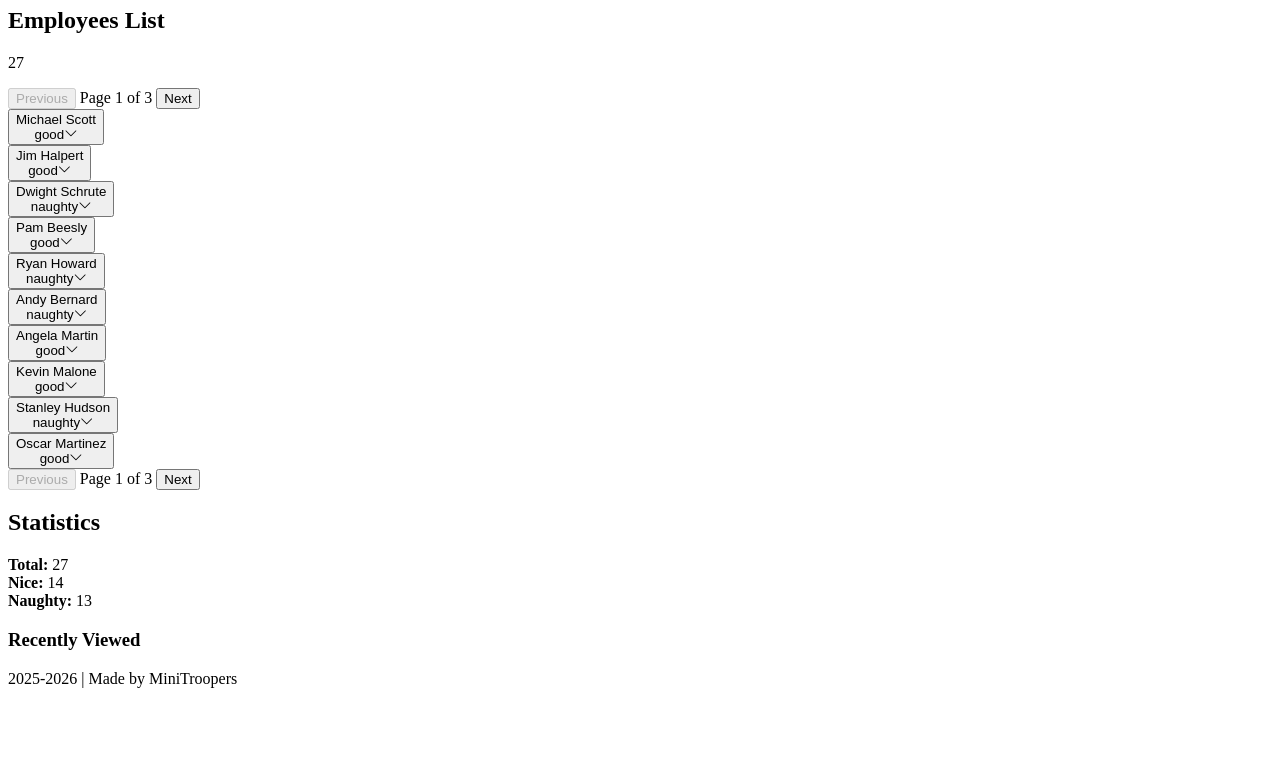
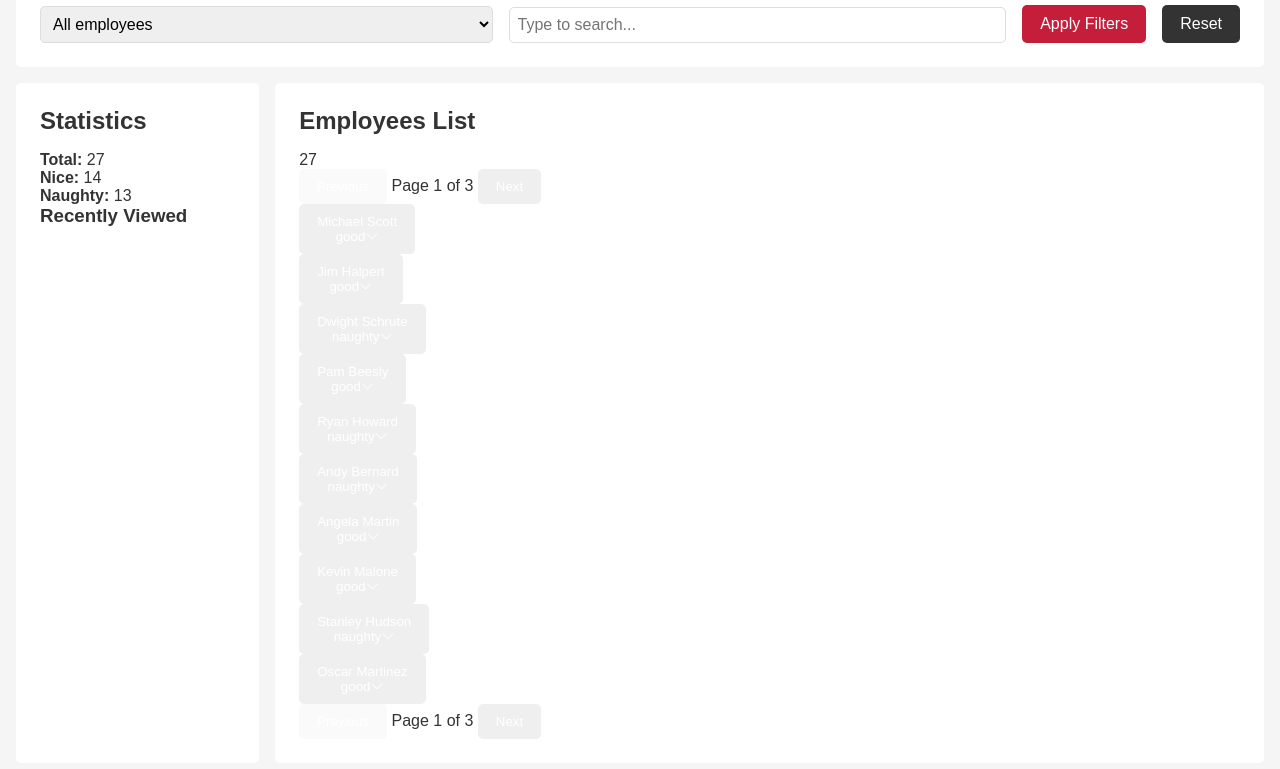
Before and after one commit to BMWGengiuRobert/Tema4-JS_Holiday_Project, a website built with Vite: page index.html in a window 1280 px wide. Shown: the part 239-1008 px from the top of the page. Before the commit the page ends 943 px from the top, so only its background shows below. Built offline with nearby package versions, Linux system fonts and the light colour scheme.

Commit message:
filter form styles created

```diff
--- a/index.html
+++ b/index.html
@@ -8,7 +8,9 @@
   </head>
   <body>
     <header>
-      <h1><i class="bi bi-gift inline-icon"></i> Santa's Naughty & Nice List</h1>
+      <h1>
+        <i class="bi bi-gift inline-icon"></i> Santa's Naughty & Nice List
+      </h1>
       <p>Review employees' behavior and manage gift delivery</p>
     </header>
 
@@ -35,8 +37,10 @@
         </div>
 
         <div class="form-buttons">
-          <button type="submit">Apply Filters</button>
-          <button type="button" id="reset-filters">Reset</button>
+          <button type="submit" class="btn-primary">Apply Filters</button>
+          <button type="button" id="reset-filters" class="btn-secondary">
+            Reset
+          </button>
         </div>
       </form>
     </nav>
@@ -46,18 +50,40 @@
         <h2>Employees List</h2>
         <p id="result-count" aria-live="polite">Results: 0</p>
 
-        <div id="pagination-top" class="pagination pagination-top" role="navigation" aria-label="Pagination">
-          <button id="prev-page-top" aria-label="Previous page" type="button">Previous</button>
+        <div
+          id="pagination-top"
+          class="pagination pagination-top"
+          role="navigation"
+          aria-label="Pagination"
+        >
+          <button id="prev-page-top" aria-label="Previous page" type="button">
+            Previous
+          </button>
           <span id="page-info-top" aria-live="polite">Page 1 of 1</span>
-          <button id="next-page-top" aria-label="Next page" type="button">Next</button>
+          <button id="next-page-top" aria-label="Next page" type="button">
+            Next
+          </button>
         </div>
 
         <div id="employees-list" role="list"></div>
 
-        <div id="pagination-bottom" class="pagination" role="navigation" aria-label="Pagination">
-          <button id="prev-page-bottom" aria-label="Previous page" type="button">Previous</button>
+        <div
+          id="pagination-bottom"
+          class="pagination"
+          role="navigation"
+          aria-label="Pagination"
+        >
+          <button
+            id="prev-page-bottom"
+            aria-label="Previous page"
+            type="button"
+          >
+            Previous
+          </button>
           <span id="page-info-bottom" aria-live="polite">Page 1 of 1</span>
-          <button id="next-page-bottom" aria-label="Next page" type="button">Next</button>
+          <button id="next-page-bottom" aria-label="Next page" type="button">
+            Next
+          </button>
         </div>
       </section>
     </main>
--- /dev/null
+++ b/src/styles/base.scss
@@ -0,0 +1,26 @@
+* {
+  margin: 0;
+  padding: 0;
+  box-sizing: border-box;
+}
+
+body {
+  font-family: Arial, sans-serif;
+  background-color: $color-light-gray;
+  color: $color-dark-gray;
+}
+
+h1,
+h2,
+h3 {
+  margin-bottom: $spacing-medium;
+}
+
+button {
+  cursor: pointer;
+  transition: all $transition-speed ease;
+  color: $color-snow-white;
+  border: 2px solid transparent;
+  padding: $spacing-small $spacing-medium;
+  border-radius: $border-radius;
+}
--- /dev/null
+++ b/src/styles/components/filter-form.scss
@@ -0,0 +1,49 @@
+form {
+  display: flex;
+  gap: $spacing-medium;
+  align-items: flex-end;
+
+  .filter-group {
+    display: flex;
+    flex-direction: column;
+    flex-grow: 1;
+  }
+
+  label {
+    margin-bottom: $spacing-small;
+    font-weight: bold;
+  }
+
+  .form-buttons {
+    display: flex;
+    gap: $spacing-medium;
+
+    button {
+      font-size: 16px;
+
+      &:active {
+        border-color: $color-gold;
+      }
+    }
+  }
+
+  [id$='-filter'] {
+    padding: $spacing-small;
+    border: 1px solid $color-border;
+    border-radius: $border-radius;
+    font-size: 16px;
+
+    &:focus {
+      outline: none;
+      border-color: $color-christmas-red;
+      box-shadow: 0 0 5px $color-shadow;
+      transition:
+        border-color $transition-speed ease,
+        box-shadow $transition-speed ease;
+    }
+  }
+
+  option:focus {
+    background-color: $color-light-gray;
+  }
+}
--- /dev/null
+++ b/src/styles/layout.scss
@@ -0,0 +1,58 @@
+body {
+  display: grid;
+  grid-template-columns: 1fr 3fr 1fr;
+  grid-template-rows: auto auto 1fr auto;
+  grid-template-areas:
+    'header header header'
+    'nav nav nav'
+    'aside main main'
+    'footer footer footer';
+  gap: $spacing-medium;
+  min-height: 100vh;
+  padding: $spacing-medium;
+}
+
+header {
+  grid-area: header;
+  background-color: $color-christmas-green;
+  color: $color-snow-white;
+  padding: $spacing-large;
+  text-align: center;
+  border-radius: $border-radius;
+}
+
+nav {
+  grid-area: nav;
+  background-color: $color-snow-white;
+  padding: $spacing-large;
+  border-radius: $border-radius;
+  display: flex;
+  flex-direction: column;
+
+  h2 {
+    color: $color-christmas-green;
+  }
+}
+
+main {
+  grid-area: main;
+  background-color: $color-snow-white;
+  padding: $spacing-large;
+  border-radius: $border-radius;
+}
+
+aside {
+  grid-area: aside;
+  background-color: $color-snow-white;
+  padding: $spacing-large;
+  border-radius: $border-radius;
+}
+
+footer {
+  grid-area: footer;
+  background-color: $color-christmas-green;
+  color: $color-snow-white;
+  text-align: center;
+  padding: $spacing-medium;
+  border-radius: $border-radius;
+}
--- a/src/styles/main.scss
+++ b/src/styles/main.scss
@@ -1,59 +1,14 @@
-@use 'variables' as *;
+// Variables styles import
+@import 'variables';
 
-.container {
-  display: grid;
-  grid-template-columns: 1fr 3fr 1fr;
-  grid-template-rows: auto auto 1fr auto;
-  grid-template-areas:
-    'header header header'
-    'nav nav nav'
-    'aside main main'
-    'footer footer footer';
-  gap: $spacing-medium;
-  min-height: 100vh;
-  padding: $spacing-medium;
-  background-color: $color-light-gray;
-}
+// Base styles import
+@import 'base';
 
-.header {
-  grid-area: header;
-  background: $color-christmas-green;
-  color: $color-snow-white;
-  padding: $spacing-large;
-  text-align: center;
-  border-radius: $border-radius;
-}
+// Layout styles import
+@import 'layout';
 
-.nav {
-  grid-area: nav;
-  background-color: $color-snow-white;
-  padding: $spacing-large;
-  border-radius: $border-radius;
-}
+// Components styles import
+@import 'components/filter-form.scss';
 
-.main {
-  grid-area: main;
-  background-color: $color-snow-white;
-  padding: $spacing-large;
-  border-radius: $border-radius;
-}
-
-.aside {
-  grid-area: aside;
-  background-color: $color-snow-white;
-  padding: $spacing-large;
-  border-radius: $border-radius;
-}
-
-.footer {
-  grid-area: footer;
-  background-color: $color-christmas-green;
-  color: $color-snow-white;
-  text-align: center;
-  padding: $spacing-medium;
-  border-radius: $border-radius;
-}
-
-.hidden {
-  display: none;
-}
+// Utilities styles import
+@import 'utilities';
--- /dev/null
+++ b/src/styles/utilities.scss
@@ -0,0 +1,31 @@
+.hidden {
+  display: none;
+}
+
+.text-center {
+  text-align: center;
+}
+
+.mt-small {
+  margin-top: $spacing-small;
+}
+
+.mb-small {
+  margin-bottom: $spacing-small;
+}
+
+.btn-primary {
+  background-color: $color-christmas-red;
+
+  &:hover {
+    background-color: $color-christmas-red-darker;
+  }
+}
+
+.btn-secondary {
+  background-color: $color-dark-gray;
+
+  &:hover {
+    background-color: $color-dark-gray-darker;
+  }
+}
--- a/src/styles/variables.scss
+++ b/src/styles/variables.scss
@@ -1,9 +1,11 @@
 $color-christmas-red: #c41e3a;
+$color-christmas-red-darker: #a31a33;
 $color-christmas-green: #165b33;
 $color-gold: #ffd700;
 $color-snow-white: #ffffff;
 $color-light-gray: #f5f5f5;
 $color-dark-gray: #333333;
+$color-dark-gray-darker: #1a1a1a;
 $color-border: #ddd;
 $color-shadow: rgba(0, 0, 0, 0.1);
 
```
Also changed, not shown: src/styles/main.css (deleted), src/styles/variables.css (deleted).
